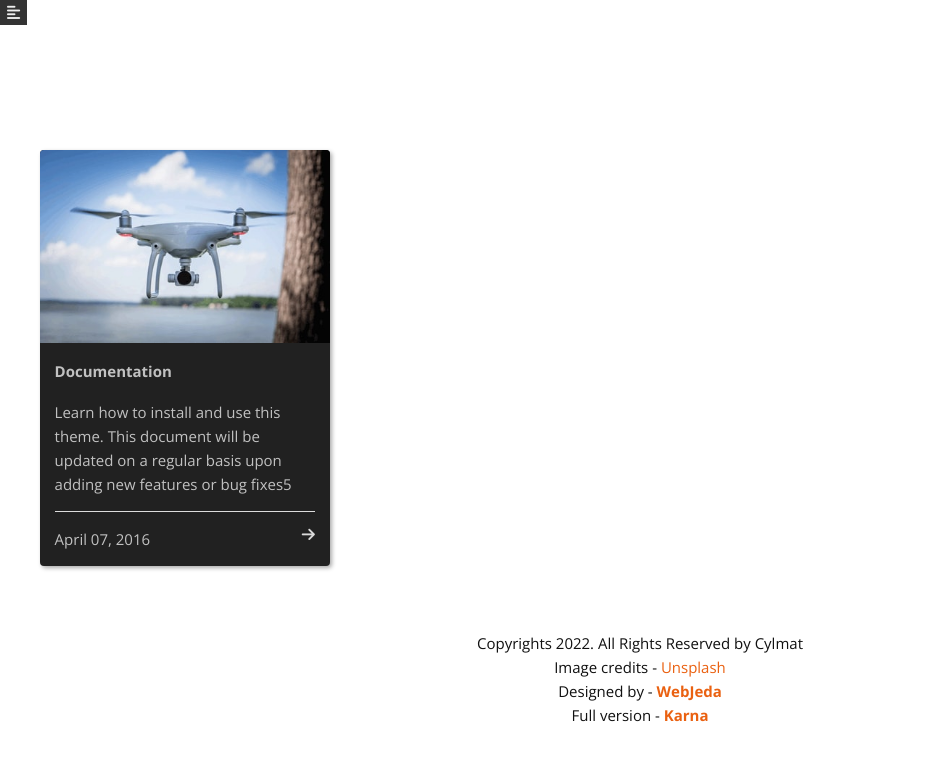
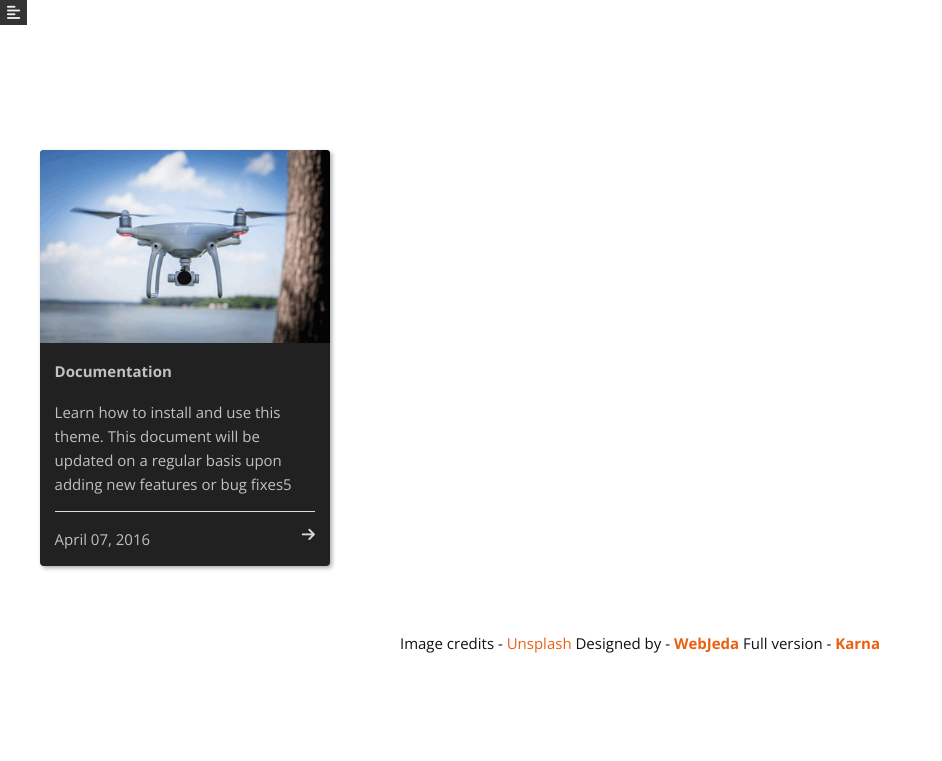
Before and after one commit to cylmat/cylmat.github.io, a Jekyll site: the page built from index.html, in a window 1280 px wide. Shown: the top 761 px of the page, without its empty margins (0-942 px from the left). Built offline with Jekyll 4.4.1, drawn with Linux system fonts in a browser that asks for light colours; nearby versions of some CDN libraries.

Commit message:
Update default.html

```diff
--- a/_layouts/default.html
+++ b/_layouts/default.html
@@ -39,10 +39,12 @@ layout: compress
 {{content}}
 
 <footer>
-    <p style="margin: 0">Copyrights {{site.time | date: '%Y'}}. All Rights Reserved by {{site.title}}</p>
-    <p style="margin: 0">Image credits - <a href="https://unsplash.com/" target="_blank">Unsplash</a></p>
-    <p style="margin: 0">Designed by - <a href="https://webjeda.com/" target="_blank"><strong>WebJeda</strong></a></p>
-     <p style="margin: 0">Full version - <a href="{{site.full-version}}" target="_blank"><strong>Karna</strong></a></p>
+    <!--p style="margin: 0">Copyrights {{site.time | date: '%Y'}}. All Rights Reserved by {{site.title}}</p-->
+    <p style="margin: 0">
+        Image credits - <a href="https://unsplash.com/" target="_blank">Unsplash</a>
+        Designed by - <a href="https://webjeda.com/" target="_blank"><strong>WebJeda</strong></a>
+        Full version - <a href="https://github.com/sharu725/karna" target="_blank"><strong>Karna</strong></a>
+    </p>
 </footer>
 
 
@@ -58,11 +60,11 @@ function closeNav() {
 <link href="//maxcdn.bootstrapcdn.com/font-awesome/latest/css/font-awesome.min.css" rel="stylesheet" type="text/css">
 
  <!-- Analytics -->
- <script>(function(i,s,o,g,r,a,m){i['GoogleAnalyticsObject']=r;i[r]=i[r]||function(){
+ <!--script>(function(i,s,o,g,r,a,m){i['GoogleAnalyticsObject']=r;i[r]=i[r]||function(){
   (i[r].q=i[r].q||[]).push(arguments)},i[r].l=1*new Date();a=s.createElement(o),
   m=s.getElementsByTagName(o)[0];a.async=1;a.src=g;m.parentNode.insertBefore(a,m)
   })(window,document,'script','//www.google-analytics.com/analytics.js','ga');ga('create', '{{site.analytics}}','auto');
-  ga('send', 'pageview');</script>
+  ga('send', 'pageview');</script-->
 
 
 </body>
```
